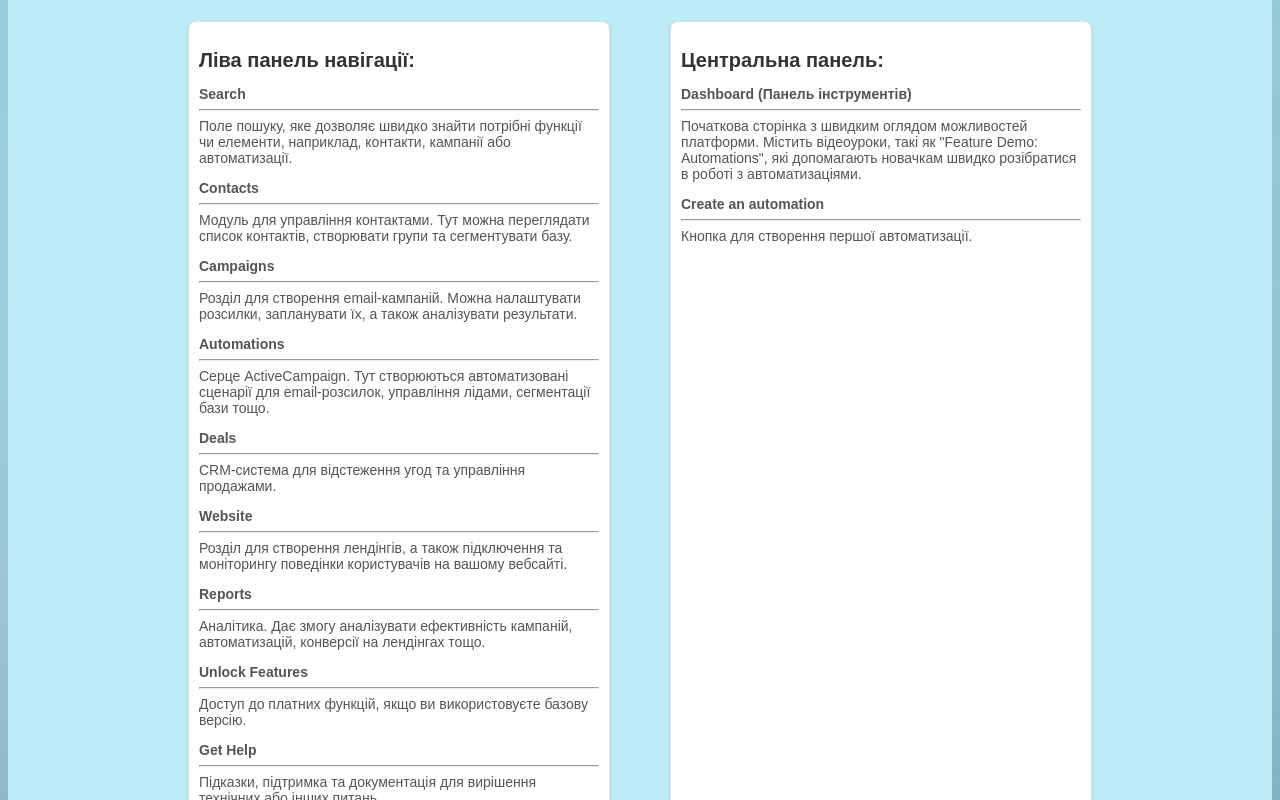
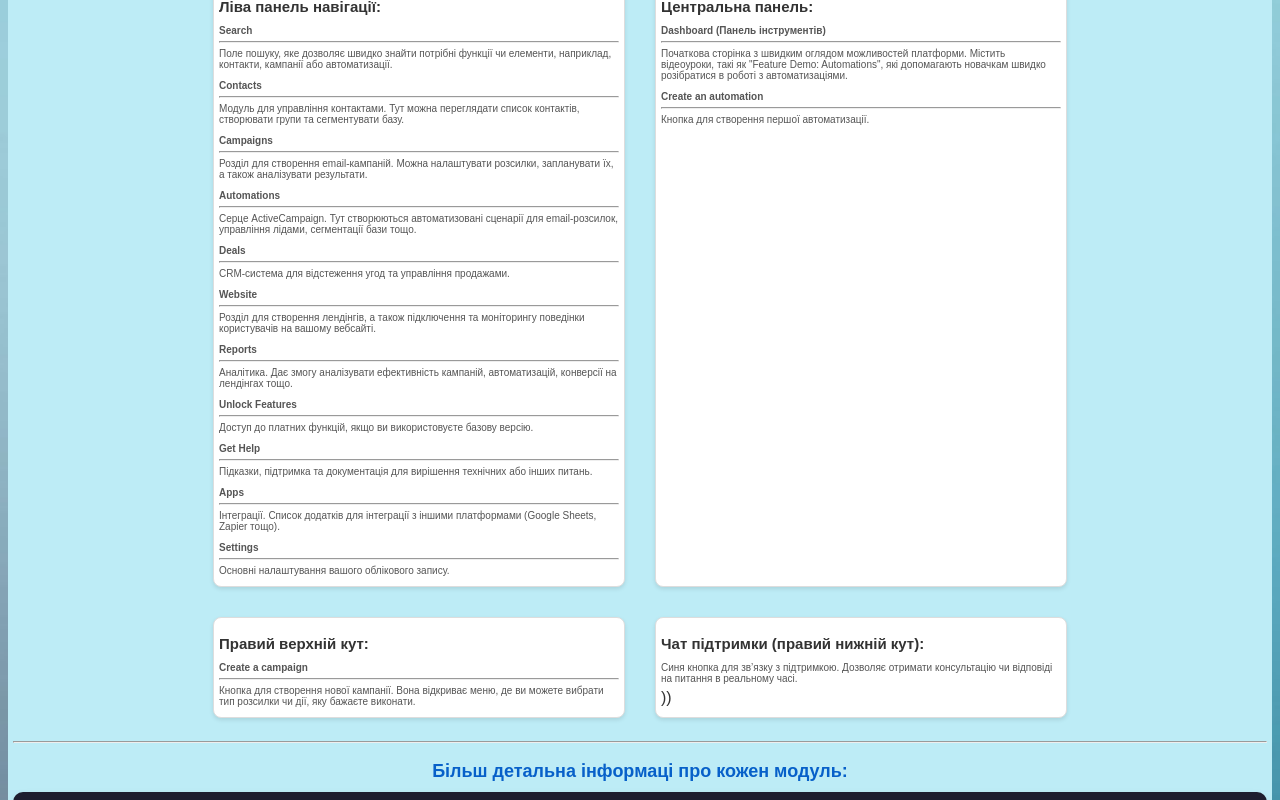
Before and after one commit to OksanaNevolina/front_ac, a React (Create React App) app: page /#/interfaceAC in a window 1280 px wide. Shown: the part 680-1480 px from the top of the page. Built offline with nearby package versions, Linux system fonts and the light colour scheme.

Commit message:
added changes

```diff
--- a/src/components/InterfaceACPage/InterfaceACPage.module.css
+++ b/src/components/InterfaceACPage/InterfaceACPage.module.css
@@ -1,15 +1,15 @@
 .container {
-    padding: 20px;
+    padding: 5px;
     font-family: Arial, sans-serif;
     background-color: #bdecf6;
     color: #333;
 }
 
 .title {
-    font-size: 28px;
+    font-size: 18px;
     color: #0760c9;
     font-weight: bold;
-    margin-bottom: 20px;
+    margin-bottom: 10px;
     text-align: center;
 }
 
@@ -17,7 +17,7 @@
     padding: 5px;
     display: flex;
     flex-wrap: wrap;
-    gap: 20px;
+    gap: 10px;
     justify-content: center;
 }
 
@@ -26,25 +26,25 @@
     border: 1px solid #ddd;
     border-radius: 8px;
     box-shadow: 0 2px 4px rgba(0, 0, 0, 0.1);
-    padding: 10px;
-    margin: 20px;
+    padding: 5px;
+    margin: 10px;
     max-width: 400px;
     width: 100%;
 }
 
 .moduleTitle {
-    font-size: 20px;
+    font-size: 15px;
     font-weight: bold;
-    margin-bottom: 10px;
+    margin-bottom: 5px;
 }
 
 .moduleDescription {
-    font-size: 14px;
+    font-size: 10px;
     margin-bottom: 5px;
     color: #555;
 }
 .infoButton {
-    padding: 10px;
+    padding: 5px;
     font-size: 1rem;
     font-weight: 300;
     background-color: #3823ee;
```
